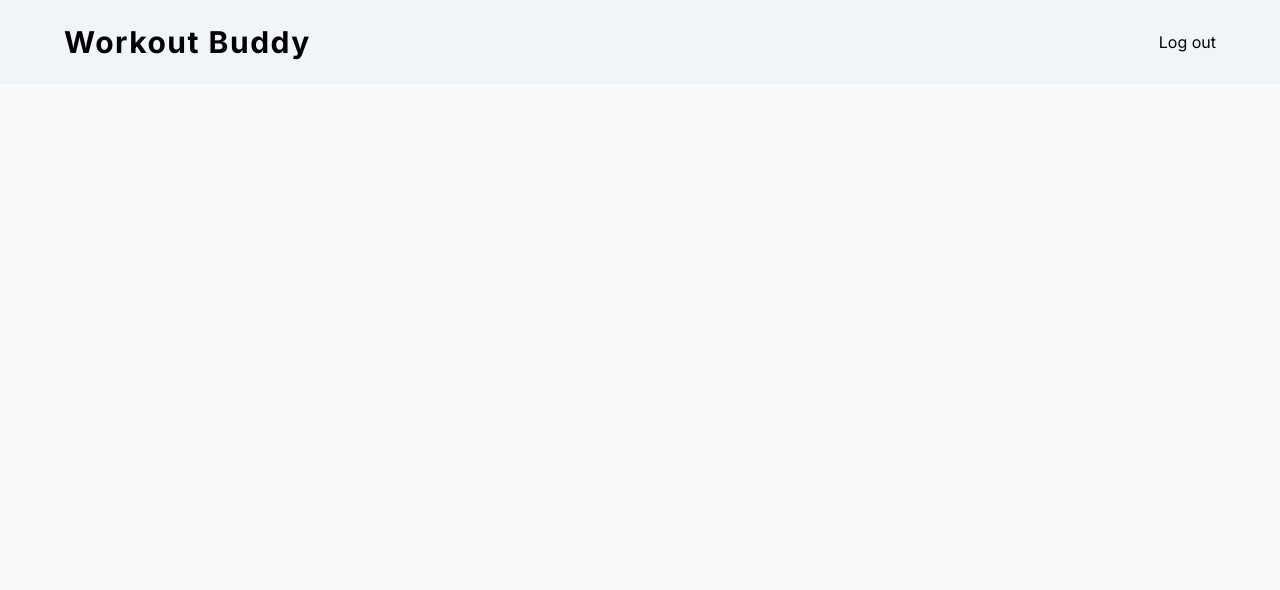
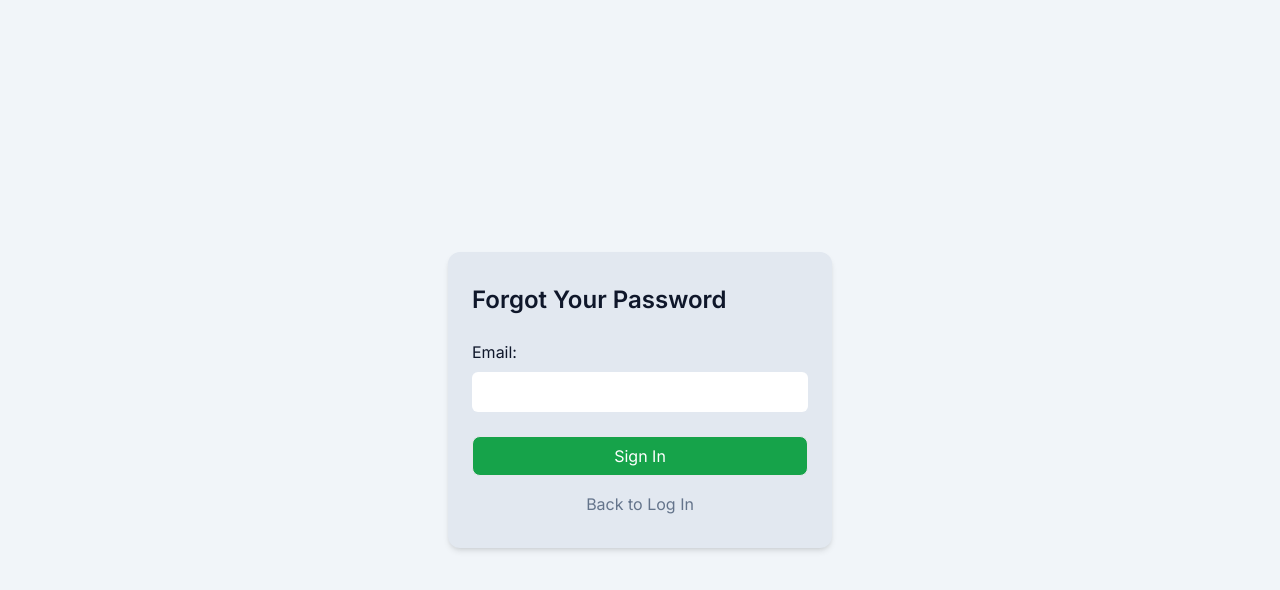
Before and after one commit to Ramz001/workkout-buddy, a React (Create React App) app in the folder frontend/: page /forgot-password in a window 1280 px wide. Shown: the top 590 px of the page. Built offline with nearby package versions, Linux system fonts and the light colour scheme.

Commit message:
authentication ui and functionality

```diff
--- a/frontend/src/App.js
+++ b/frontend/src/App.js
@@ -3,6 +3,7 @@ import Home from "./routes/Home/Home";
 import Navbar from "./components/Navbar/Navbar";
 import SignUp from "./routes/SignUp/SignUp";
 import Login from "./routes/Login/Login";
+import ForgotPassword from "./routes/ForgotPassword/ForgotPassword";
 
 function App() {
   return (
@@ -12,6 +13,7 @@ function App() {
         <Route path="/" element={<Home />} />
         <Route path="/login" element={<Login />} />
         <Route path="/signup" element={<SignUp />} />
+        <Route path="/forgot-password" element={<ForgotPassword />} />
       </Routes>
     </div>
   );
--- a/frontend/src/components/Navbar/Navbar.js
+++ b/frontend/src/components/Navbar/Navbar.js
@@ -1,13 +1,17 @@
 import { Link, useLocation } from "react-router-dom";
+import { useLogOut } from "../../hooks/useLogOut/useLogOut";
+import { useAuthContext } from "../../hooks/useAuthContext/useAuthContext";
 
 const Navbar = () => {
   const location = useLocation();
+  const { logOut } = useLogOut();
+  const { state } = useAuthContext();
 
   return (
     <nav
-      className={`px-10 md:px-16 py-6 flex justify-between items-center bg-slate-100
-      ${location.pathname === "/login" && "hidden"}
-      ${location.pathname === "/signup" && "hidden"}
+      className={`px-10 md:px-16 py-6 justify-between items-center
+      bg-slate-100 text-slate-900
+      ${location.pathname === "/" ?  "flex" : "hidden"}
     `}
     >
       <Link
@@ -16,7 +20,20 @@ const Navbar = () => {
       >
         <h2>Workout Buddy</h2>
       </Link>
-      <Link to="/signup">Log out</Link>
+      {state.isSignedIn ? (
+        <Link to="/signup" onClick={logOut}>
+          <button className="hover:underline tracking-wide">Log out</button>
+        </Link>
+      ) : (
+        <div className="flex items-center gap-4 sm:gap-6 md:gap-8 tracking-wide">
+          <Link to="/login" className="hover:underline">
+            Log In
+          </Link>
+          <Link to="/signup" className="hidden sm:block hover:underline">
+            Sign Up
+          </Link>
+        </div>
+      )}
     </nav>
   );
 };
--- a/frontend/src/components/WorkoutDetails/WorkoutDetails.js
+++ b/frontend/src/components/WorkoutDetails/WorkoutDetails.js
@@ -52,7 +52,7 @@ const WorkoutDetails = ({ workout }) => {
         )}
         <p className="text-sm sm:text-base">Date: {createdAt && createdAt.slice(0, 10)}</p>
       </div>
-      <div className="flex flex-col gap-4">
+      <div className="flex flex-col gap-4 self-center sm:self-start">
         <button
           className="text-red-600 text-sm border border-red-600 px-3 py-1
           rounded-lg hover:text-slate-100 hover:bg-red-600"
--- /dev/null
+++ b/frontend/src/hooks/useLogIn/useLogIn.js
@@ -0,0 +1,34 @@
+/* eslint-disable no-unused-vars */
+import { useState } from "react";
+import { useAuthContext } from "../useAuthContext/useAuthContext";
+
+export const useLogIn = () => {
+  const [error, setError] = useState(null);
+  const [isLoading, setIsLoading] = useState(false);
+  const { dispatch, state } = useAuthContext();
+
+  const logIn = async ( email, password) => {
+    setIsLoading(true);
+    setError(null);
+
+    const response = await fetch("/api/user/login", {
+      method: "POST",
+      headers: {
+        "Content-Type": "application/json",
+      },
+      body: JSON.stringify({ email, password }),
+    });
+    const data = await response.json();
+
+    if (!response.ok) {
+      setIsLoading(false);
+      setError(data.error);
+    }
+    if (response.ok) {
+      localStorage.setItem("user", JSON.stringify(data));
+      dispatch({ type: "LOGIN", payload: data });
+      setIsLoading(false);
+    }
+  };
+  return { logIn, isLoading, error }
+};
--- /dev/null
+++ b/frontend/src/hooks/useLogOut/useLogOut.js
@@ -0,0 +1,12 @@
+import { useAuthContext } from "../useAuthContext/useAuthContext"
+
+export const useLogOut = () => {
+  const { dispatch } = useAuthContext()
+
+  const logOut = ( ) => {
+    localStorage.removeItem("user")
+    dispatch({ type: "LOGOUT" })
+
+  }
+  return { logOut }
+}
--- /dev/null
+++ b/frontend/src/hooks/useSignUp/useSignUp.js
@@ -0,0 +1,34 @@
+/* eslint-disable no-unused-vars */
+import { useState } from "react";
+import { useAuthContext } from "../useAuthContext/useAuthContext";
+
+export const useSignUp = () => {
+  const [error, setError] = useState(null);
+  const [isLoading, setIsLoading] = useState(false);
+  const { dispatch, state } = useAuthContext();
+
+  const signUp = async (name, email, password) => {
+    setIsLoading(true);
+    setError(null);
+
+    const response = await fetch("/api/user/signup", {
+      method: "POST",
+      headers: {
+        "Content-Type": "application/json",
+      },
+      body: JSON.stringify({ name, email, password }),
+    });
+    const data = await response.json();
+
+    if (!response.ok) {
+      setIsLoading(false);
+      setError(data.error);
+    }
+    if (response.ok) {
+      localStorage.setItem("user", JSON.stringify(data));
+      dispatch({ type: "LOGIN", payload: data });
+      setIsLoading(false);
+    }
+  };
+  return { signUp, isLoading, error }
+};
--- a/frontend/src/index.css
+++ b/frontend/src/index.css
@@ -1,17 +1,20 @@
-@import url('https://fonts.googleapis.com/css2?family=Inter:wght@100..900&display=swap');
+@import url("https://fonts.googleapis.com/css2?family=Inter:wght@100..900&display=swap");
 
 @tailwind base;
 @tailwind components;
 @tailwind utilities;
 
 @layer base {
-  html{
+  html {
     font-family: "Inter", sans-serif;
   }
 }
 
 @layer components {
-  .auth-input{
-    @apply px-2 py-1 h-8 md:h-10 rounded-md w-64 md:w-full text-slate-900
+  .auth-input {
+    @apply px-2 py-1 h-8 md:h-10 rounded-md w-64 md:w-full text-slate-900;
+  }
+  .material-symbols-outlined {
+    font-variation-settings: "FILL" 0, "wght" 400, "GRAD" 0, "opsz" 24;
   }
 }
--- a/frontend/src/providers/AuthContext.js/AuthContext.js
+++ b/frontend/src/providers/AuthContext.js/AuthContext.js
@@ -1,14 +1,14 @@
-import { createContext, useReducer } from "react";
+import { createContext, useEffect, useReducer } from "react";
 
 export const AuthContext = createContext();
 
 export const authReducer = (state, action) => {
   switch (action.type) {
     case "LOGIN": {
-      return { user: action.payload, ...state }
+      return { user: action.payload, isSignedIn: true }
     }
     case "LOGOUT": {
-      return { user: null, ...state }
+      return { user: null, isSignedIn: false }
     }
     default:
       return state;
@@ -21,6 +21,13 @@ const AuthContextProvider = ({ children }) => {
     isSignedIn: false,
   });
 
+  useEffect(() => {
+    const user = JSON.parse(localStorage.getItem("user"))
+    if(user){
+      dispatch({ type: "LOGIN", payload: user })
+    }
+  },[])
+
   console.log("Auth", state)
 
   return (
--- /dev/null
+++ b/frontend/src/routes/ForgotPassword/ForgotPassword.js
@@ -0,0 +1,42 @@
+import { Link } from "react-router-dom";
+import { useState } from "react";
+
+const ForgotPassword = () => {
+  const [email, setEmail] = useState("");
+
+  return (
+    <div className="min-h-screen bg-slate-100 flex justify-center items-center text-slate-900">
+      <form className="bg-slate-200 md:min-w-96 rounded-xl px-6 py-8 shadow-md flex flex-col gap-2">
+        <h2 className="text-xl md:text-2xl font-semibold mb-2 md:mb-4">
+          Forgot Your Password
+        </h2>
+        <label htmlFor="email" className="text-xs md:text-base">
+          Email:
+        </label>
+        <input
+          type="email"
+          name="email"
+          id="email"
+          className="auth-input"
+          value={email}
+          onChange={(e) => setEmail(e.target.value)}
+        />
+        <button
+          type="submit"
+          className="bg-green-600 text-white h-10 rounded-lg mt-4 border
+          hover:border-green-600 hover:bg-slate-200 hover:text-slate-900"
+        >
+          Sign In
+        </button>
+         <Link
+            to="/login"
+            className="mt-2 hover:underline text-slate-500 hover:text-slate-900 flex justify-center items-center"
+          >
+            Back to Log In
+          </Link>
+      </form>
+    </div>
+  );
+};
+
+export default ForgotPassword;
--- a/frontend/src/routes/Login/Login.js
+++ b/frontend/src/routes/Login/Login.js
@@ -1,13 +1,19 @@
-import { Link } from "react-router-dom";
+import { Link, useNavigate } from "react-router-dom";
 import { useState } from "react";
+import { useLogIn } from "../../hooks/useLogIn/useLogIn";
 
 const Login = () => {
   const [email, setEmail] = useState("");
   const [password, setPassword] = useState("");
+  const { logIn, error, isLoading } = useLogIn();
+  const navigate = useNavigate();
 
   const handleSubmit = async (e) => {
     e.preventDefault();
+    await logIn(email, password);
+    navigate("/");
   };
+
   return (
     <div className="min-h-screen bg-slate-100 flex justify-center items-center text-slate-900">
       <form className="bg-slate-200 md:min-w-96 rounded-xl px-6 py-8 shadow-md flex flex-col gap-2">
@@ -38,7 +44,7 @@ const Login = () => {
         />
         <div className="flex justify-between items-center my-2">
           <Link
-            href="/login"
+            to="/forgot-password"
             className="underline text-xs md:text-sm tracking-tighter md:tracking-tight"
           >
             Forgot Your Password
@@ -52,12 +58,18 @@ const Login = () => {
         </div>
         <button
           type="submit"
+          disabled={isLoading}
           className="bg-green-600 text-white h-10 rounded-lg mt-2 border
           hover:border-green-600 hover:bg-slate-200 hover:text-slate-900"
           onClick={handleSubmit}
         >
-          Sign Up
+          Sign In
         </button>
+        {error && (
+          <div className="text-red-600 font-bold text-sm p-2 border bg-slate-100 rounded-md mt-2 border-red-600 capitalize">
+            {error}!
+          </div>
+        )}
       </form>
     </div>
   );
```
Also changed, not shown: frontend/src/routes/SignUp/SignUp.js (+27 -10 lines).
